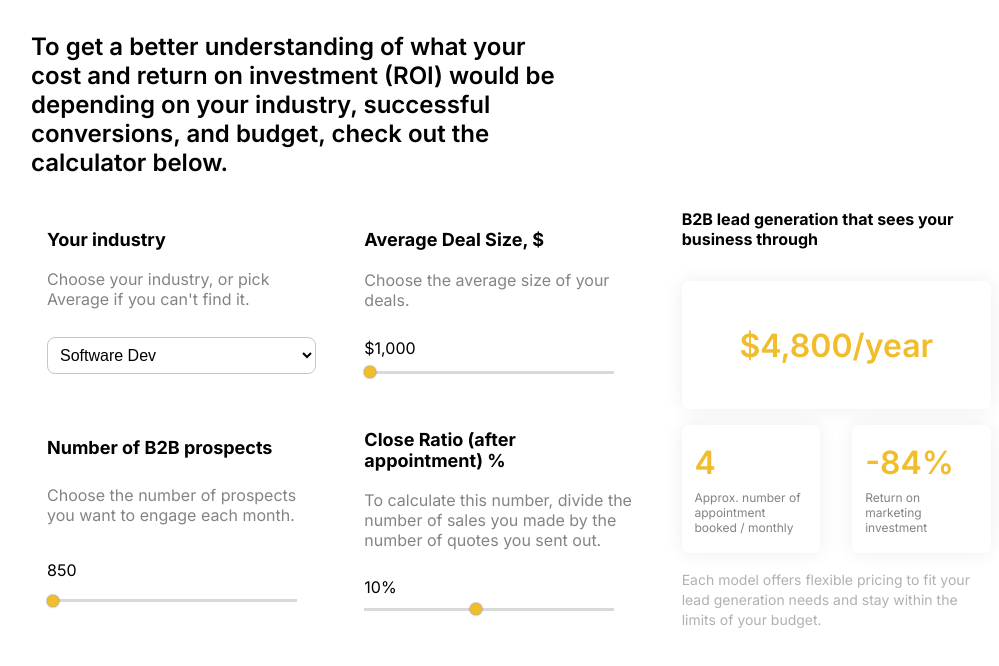
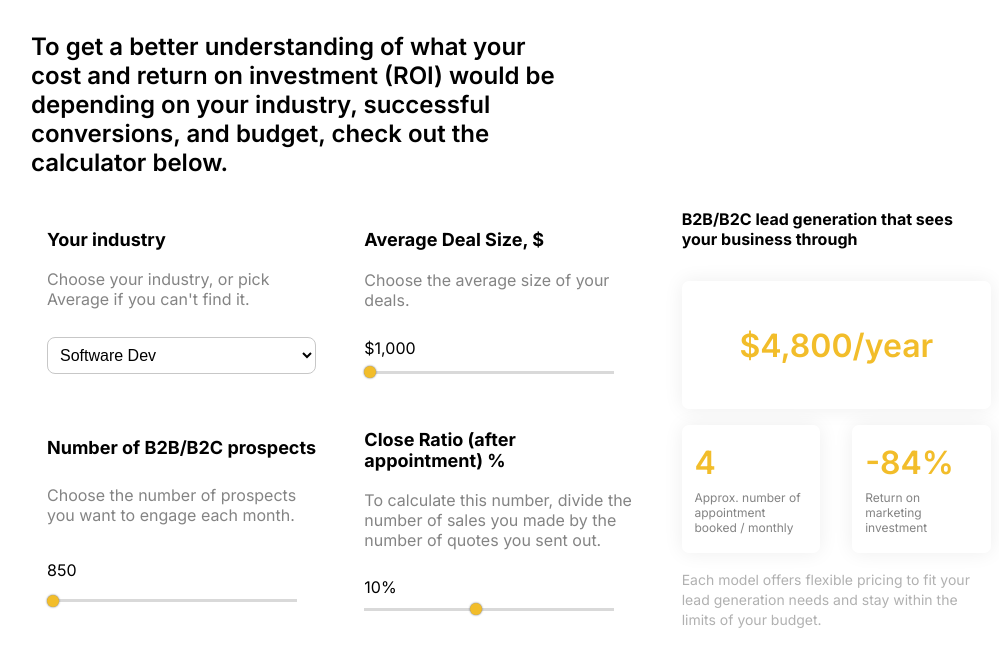
Before and after one commit to gcoronado5100/LDB-ROI-Calculator, a React (Create React App) app: page / in a window 1280 px wide. Shown: the top 666 px of the page, without its empty margins (129-1128 px from the left). Built offline with nearby package versions, Linux system fonts and the light colour scheme.

Commit message:
"/B2C" Added

```diff
--- a/src/App.jsx
+++ b/src/App.jsx
@@ -87,7 +87,7 @@ function App() {
               <input type="range" name="" id="" min={1000} max={100000} step={1000} onChange={onChangeDeal} />
             </fieldset>
             <fieldset>
-              <h4>Number of B2B prospects</h4>
+              <h4>Number of B2B/B2C prospects</h4>
               <span>Choose the number of prospects you want to engage each month.</span>
               <label>{ formatter2.format(prospects) }</label>
               <input type="range" min={850} max={4500} step={50} onChange={onChangeProspects} />
@@ -103,7 +103,7 @@ function App() {
 
           <div className="col">
 
-            <h4>B2B lead generation that sees your business through </h4>
+            <h4>B2B/B2C lead generation that sees your business through </h4>
 
 
             <div className="result-box">
```
